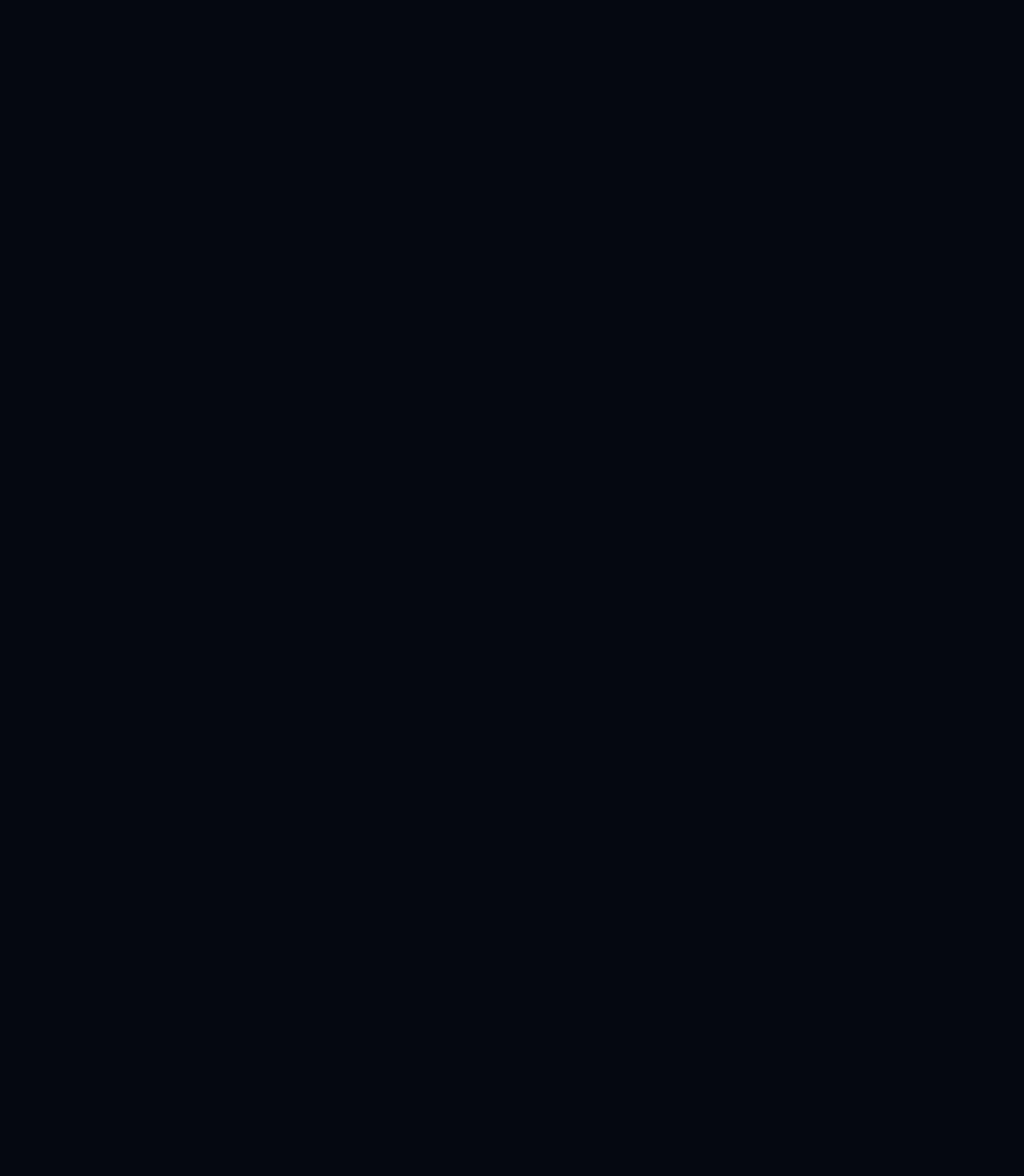
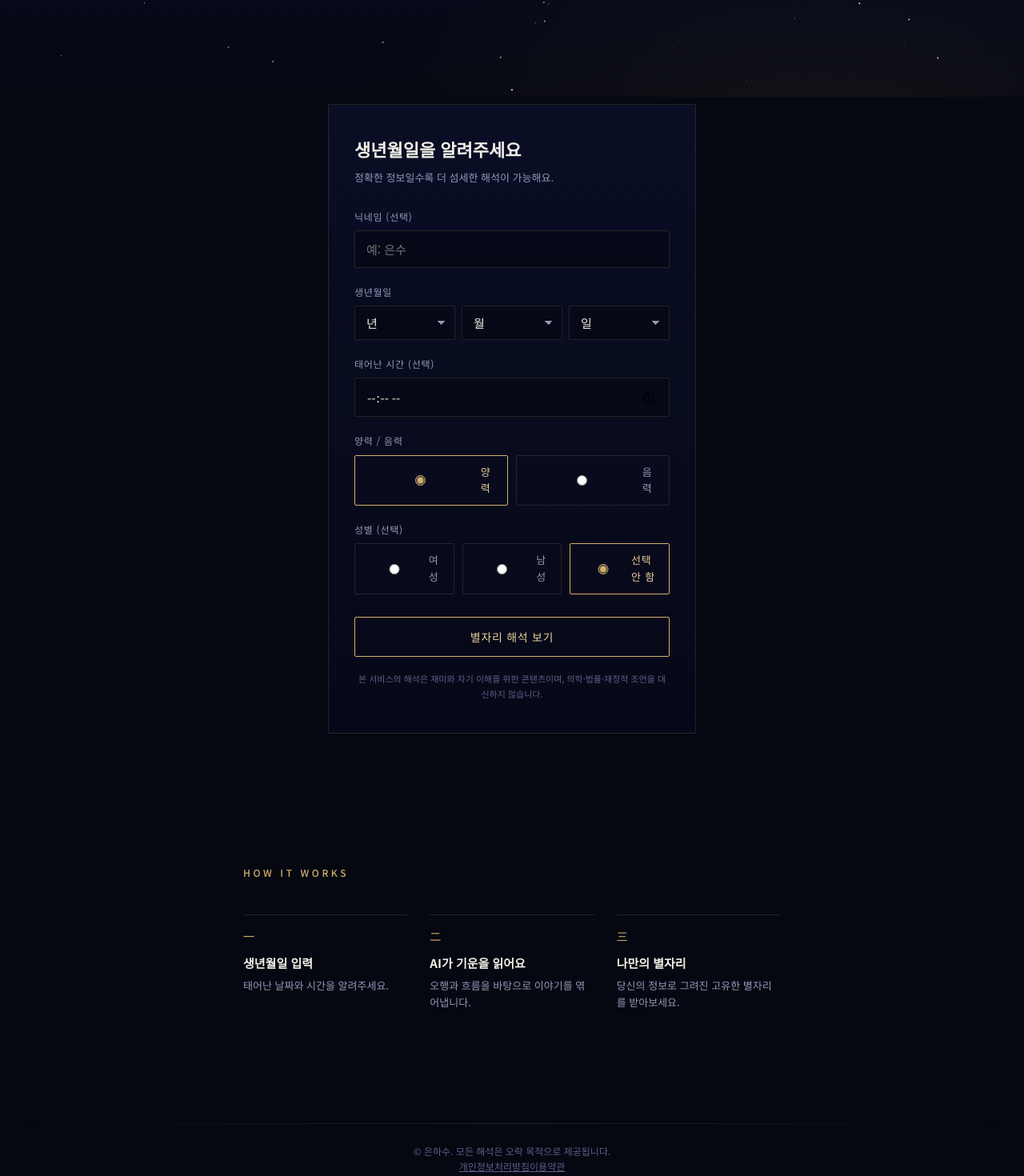
Before and after one commit to ssooom-source/Eunhasu, a Next.js app: page / in a window 1280 px wide. Before the commit this address had no page. Shown: the part 679-2149 px from the top of the page at 80% size. Before the commit the page ends 800 px from the top, so only its background shows below. Built offline with nearby package versions, Linux system fonts and the light colour scheme.

Commit message:
Refactor HomePage component and remove unused code

```diff
--- a/app/page.tsx
+++ b/app/page.tsx
@@ -1,242 +1,276 @@
 "use client";
 
-import { useEffect, useState } from "react";
-import { useSearchParams, useRouter } from "next/navigation";
-import Constellation from "@/components/Constellation";
+import { useState, FormEvent } from "react";
+import { useRouter } from "next/navigation";
+import Starfield from "@/components/Starfield";
 
-type InterpretationResult = {
-  headline: string;
-  keyword: string;
-  elements: string;
-  personality: string;
-  love: string;
-  wealth: string;
-  career: string;
-  recommendedJobs: string[];
-  similarFigure: string;
-  similarFigureReason: string;
-  advice: string;
-  closing: string;
-};
+const currentYear = new Date().getFullYear();
+const YEAR_OPTIONS = Array.from(
+  { length: currentYear - 1920 + 1 },
+  (_, i) => currentYear - i
+);
+const MONTH_OPTIONS = Array.from({ length: 12 }, (_, i) => i + 1);
 
-export default function ResultContent() {
-  const params = useSearchParams();
+function daysInMonth(year: number, month: number) {
+  return new Date(year, month, 0).getDate();
+}
+
+export default function HomePage() {
   const router = useRouter();
+  const [name, setName] = useState("");
+  const [year, setYear] = useState("");
+  const [month, setMonth] = useState("");
+  const [day, setDay] = useState("");
+  const [birthTime, setBirthTime] = useState("");
+  const [calendarType, setCalendarType] = useState<"solar" | "lunar">("solar");
+  const [gender, setGender] = useState<"male" | "female" | "unspecified">(
+    "unspecified"
+  );
+  const [error, setError] = useState("");
 
-  const name = params.get("name") ?? "";
-  const birthDate = params.get("birthDate") ?? "";
-  const birthTime = params.get("birthTime") ?? "";
-  const calendarType = params.get("calendarType") ?? "solar";
-  const gender = params.get("gender") ?? "unspecified";
+  const dayOptions = year && month
+    ? Array.from(
+        { length: daysInMonth(Number(year), Number(month)) },
+        (_, i) => i + 1
+      )
+    : Array.from({ length: 31 }, (_, i) => i + 1);
 
-  const [status, setStatus] = useState<"loading" | "done" | "error">(
-    "loading"
-  );
-  const [result, setResult] = useState<InterpretationResult | null>(null);
-  const [errorMsg, setErrorMsg] = useState("");
+  function handleSubmit(e: FormEvent) {
+    e.preventDefault();
+    setError("");
 
-  useEffect(() => {
-    if (!birthDate) {
-      router.replace("/");
+    if (!year || !month || !day) {
+      setError("생년월일을 모두 선택해주세요.");
       return;
     }
 
-    let cancelled = false;
+    const birthDate = `${year}-${String(month).padStart(2, "0")}-${String(
+      day
+    ).padStart(2, "0")}`;
 
-    async function run() {
-      setStatus("loading");
-      try {
-        const res = await fetch("/api/interpret", {
-          method: "POST",
-          headers: { "Content-Type": "application/json" },
-          body: JSON.stringify({
-            name: name || undefined,
-            birthDate,
-            birthTime: birthTime || undefined,
-            calendarType,
-            gender,
-          }),
-        });
-        const data = await res.json();
+    const params = new URLSearchParams({
+      birthDate,
+      calendarType,
+      gender,
+    });
+    if (birthTime) params.set("birthTime", birthTime);
+    if (name.trim()) params.set("name", name.trim());
 
-        if (cancelled) return;
-
-        if (!res.ok) {
-          setErrorMsg(data.error ?? "해석에 실패했습니다.");
-          setStatus("error");
-          return;
-        }
-
-        setResult(data.result);
-        setStatus("done");
-      } catch {
-        if (!cancelled) {
-          setErrorMsg("네트워크 오류가 발생했습니다. 다시 시도해주세요.");
-          setStatus("error");
-        }
-      }
-    }
-
-    run();
-    return () => {
-      cancelled = true;
-    };
-    // eslint-disable-next-line react-hooks/exhaustive-deps
-  }, [name, birthDate, birthTime, calendarType, gender]);
-
-  const seedKey = `${birthDate}|${birthTime}|${calendarType}|${gender}`;
-
-  const [shareLabel, setShareLabel] = useState("결과 공유하기");
-
-  async function handleShare() {
-    const shareUrl = typeof window !== "undefined" ? window.location.href : "";
-    const shareText = result
-      ? `나의 사주 키워드는 "${result.keyword}", ${result.headline}\n은하수에서 내 사주도 확인해보세요.`
-      : "은하수에서 내 사주를 확인해보세요.";
-
-    if (typeof navigator !== "undefined" && navigator.share) {
-      try {
-        await navigator.share({
-          title: "은하수 | AI 사주 해석",
-          text: shareText,
-          url: shareUrl,
-        });
-      } catch {
-        // 사용자가 공유를 취소한 경우 등은 조용히 무시
-      }
-      return;
-    }
-
-    try {
-      await navigator.clipboard.writeText(shareUrl);
-      setShareLabel("링크를 복사했어요");
-      setTimeout(() => setShareLabel("결과 공유하기"), 2000);
-    } catch {
-      setShareLabel("복사에 실패했어요");
-      setTimeout(() => setShareLabel("결과 공유하기"), 2000);
-    }
+    router.push(`/result?${params.toString()}`);
   }
 
-  if (status === "loading") {
-    return (
-      <div className="loading-state">
-        <div className="spinner" />
-        <p>당신의 하늘을 읽는 중이에요. 잠시만 기다려주세요.</p>
-      </div>
-    );
-  }
+  return (
+    <>
+      <Starfield />
+      <header className="site-header">
+        <div className="logo">
+          은<span>하</span>수
+        </div>
+      </header>
 
-  if (status === "error") {
-    return (
-      <div className="error-state">
-        <p>{errorMsg}</p>
-        <a href="/" className="btn ghost">
-          다시 시도하기
-        </a>
-      </div>
-    );
-  }
+      <main>
+        <section className="hero">
+          <span className="eyebrow hero-eyebrow">AI 사주 해석</span>
+          <h1>
+            태어난 순간의 하늘이
+            <br />
+            <em>당신만의 별자리</em>를 그립니다
+          </h1>
+          <p className="lede">
+            생년월일을 입력하면 AI가 당신의 기운과 흐름을 읽어
+            이야기로 들려드려요. 나만의 별자리도 함께 그려드립니다.
+          </p>
+          <div className="hero-cta">
+            <a href="#form" className="btn">
+              내 사주 보러 가기
+            </a>
+          </div>
+        </section>
 
-  if (!result) return null;
+        <section className="form-section" id="form">
+          <div className="form-card">
+            <h2>생년월일을 알려주세요</h2>
+            <p className="sub">정확한 정보일수록 더 섬세한 해석이 가능해요.</p>
 
-  return (
-    <main className="result-page">
-      <div className="result-header">
-        {name && <p className="result-name">{name}님의 사주</p>}
-        <span className="eyebrow">{result.keyword}</span>
-      </div>
+            <form onSubmit={handleSubmit}>
+              <div className="field">
+                <label htmlFor="userName">닉네임 (선택)</label>
+                <input
+                  id="userName"
+                  type="text"
+                  value={name}
+                  onChange={(e) => setName(e.target.value)}
+                  placeholder="예: 은수"
+                  maxLength={20}
+                />
+              </div>
 
-      <div className="constellation-wrap">
-        <Constellation seedKey={seedKey} />
-      </div>
+              <div className="field">
+                <label htmlFor="birthYear">생년월일</label>
+                <div className="date-select-row">
+                  <select
+                    id="birthYear"
+                    value={year}
+                    onChange={(e) => setYear(e.target.value)}
+                    required
+                  >
+                    <option value="" disabled>
+                      년
+                    </option>
+                    {YEAR_OPTIONS.map((y) => (
+                      <option key={y} value={y}>
+                        {y}년
+                      </option>
+                    ))}
+                  </select>
+                  <select
+                    id="birthMonth"
+                    value={month}
+                    onChange={(e) => setMonth(e.target.value)}
+                    required
+                  >
+                    <option value="" disabled>
+                      월
+                    </option>
+                    {MONTH_OPTIONS.map((m) => (
+                      <option key={m} value={m}>
+                        {m}월
+                      </option>
+                    ))}
+                  </select>
+                  <select
+                    id="birthDay"
+                    value={day}
+                    onChange={(e) => setDay(e.target.value)}
+                    required
+                  >
+                    <option value="" disabled>
+                      일
+                    </option>
+                    {dayOptions.map((d) => (
+                      <option key={d} value={d}>
+                        {d}일
+                      </option>
+                    ))}
+                  </select>
+                </div>
+              </div>
 
-      <div className="result-card">
-        <h2
-          style={{
-            fontFamily: "var(--font-display)",
-            textAlign: "center",
-            fontSize: "26px",
-            marginBottom: "8px",
-          }}
-        >
-          {result.headline}
-        </h2>
+              <div className="field-row">
+                <div className="field">
+                  <label htmlFor="birthTime">태어난 시간 (선택)</label>
+                  <input
+                    id="birthTime"
+                    type="time"
+                    value={birthTime}
+                    onChange={(e) => setBirthTime(e.target.value)}
+                  />
+                </div>
+              </div>
 
-        <div className="result-block">
-          <span className="label">오행의 기운</span>
-          <p>{result.elements}</p>
+              <div className="field">
+                <label>양력 / 음력</label>
+                <div className="radio-group">
+                  <label>
+                    <input
+                      type="radio"
+                      name="calendarType"
+                      checked={calendarType === "solar"}
+                      onChange={() => setCalendarType("solar")}
+                    />
+                    양력
+                  </label>
+                  <label>
+                    <input
+                      type="radio"
+                      name="calendarType"
+                      checked={calendarType === "lunar"}
+                      onChange={() => setCalendarType("lunar")}
+                    />
+                    음력
+                  </label>
+                </div>
+              </div>
+
+              <div className="field">
+                <label>성별 (선택)</label>
+                <div className="radio-group">
+                  <label>
+                    <input
+                      type="radio"
+                      name="gender"
+                      checked={gender === "female"}
+                      onChange={() => setGender("female")}
+                    />
+                    여성
+                  </label>
+                  <label>
+                    <input
+                      type="radio"
+                      name="gender"
+                      checked={gender === "male"}
+                      onChange={() => setGender("male")}
+                    />
+                    남성
+                  </label>
+                  <label>
+                    <input
+                      type="radio"
+                      name="gender"
+                      checked={gender === "unspecified"}
+                      onChange={() => setGender("unspecified")}
+                    />
+                    선택 안 함
+                  </label>
+                </div>
+              </div>
+
+              <button type="submit" className="btn">
+                별자리 해석 보기
+              </button>
+
+              {error && <p className="form-error">{error}</p>}
+
+              <p className="form-note">
+                본 서비스의 해석은 재미와 자기 이해를 위한 콘텐츠이며,
+                의학·법률·재정적 조언을 대신하지 않습니다.
+              </p>
+            </form>
+          </div>
+        </section>
+
+        <section className="how">
+          <div className="wrap">
+            <span className="eyebrow">HOW IT WORKS</span>
+            <div className="how-grid">
+              <div className="how-item">
+                <span className="mark">一</span>
+                <h3>생년월일 입력</h3>
+                <p>태어난 날짜와 시간을 알려주세요.</p>
+              </div>
+              <div className="how-item">
+                <span className="mark">二</span>
+                <h3>AI가 기운을 읽어요</h3>
+                <p>오행과 흐름을 바탕으로 이야기를 엮어냅니다.</p>
+              </div>
+              <div className="how-item">
+                <span className="mark">三</span>
+                <h3>나만의 별자리</h3>
+                <p>당신의 정보로 그려진 고유한 별자리를 받아보세요.</p>
+              </div>
+            </div>
+          </div>
+        </section>
+      </main>
+
+      <footer className="site-footer">
+        <hr className="divider" style={{ marginBottom: 24 }} />© 은하수. 모든
+        해석은 오락 목적으로 제공됩니다.
+        <div className="footer-links">
+          <a href="/privacy">개인정보처리방침</a>
+          <a href="/terms">이용약관</a>
         </div>
-        <div className="result-block">
-          <span className="label">타고난 성격</span>
-          <p>{result.personality}</p>
-        </div>
-        <div className="result-block">
-          <span className="label">연애와 관계</span>
-          <p>{result.love}</p>
-        </div>
-        <div className="result-block">
-          <span className="label">재물과 일</span>
-          <p>{result.wealth}</p>
-        </div>
-        <div className="result-block">
-          <span className="label">적성과 방향</span>
-          <p>{result.career}</p>
-          {result.recommendedJobs?.length > 0 && (
-            <div className="job-chips">
-              {result.recommendedJobs.map((job, i) => (
-                <span key={i} className="job-chip">
-                  {job}
-                </span>
-              ))}
-            </div>
-          )}
-        </div>
-
-        {result.similarFigure && (
-          <div className="result-block similar-figure">
-            <span className="label">기운이 통하는 인물</span>
-            <h3>{result.similarFigure}</h3>
-            <p>{result.similarFigureReason}</p>
-          </div>
-        )}
-
-        <div className="result-block">
-          <span className="label">지금 필요한 것</span>
-          <p>{result.advice}</p>
-        </div>
-
-        <p
-          style={{
-            textAlign: "center",
-            marginTop: "30px",
-            color: "var(--text-muted)",
-            fontSize: "14px",
-          }}
-        >
-          {result.closing}
-        </p>
-      </div>
-
-      <div className="result-actions">
-        <button onClick={handleShare} className="btn">
-          {shareLabel}
-        </button>
-        <a
-          href={`/compatibility?p1BirthDate=${encodeURIComponent(
-            birthDate
-          )}&p1CalendarType=${encodeURIComponent(
-            calendarType
-          )}&p1Gender=${encodeURIComponent(gender)}${
-            birthTime ? `&p1BirthTime=${encodeURIComponent(birthTime)}` : ""
-          }${name ? `&p1Name=${encodeURIComponent(name)}` : ""}`}
-          className="btn ghost"
-        >
-          친구와 궁합 보기
-        </a>
-        <a href="/" className="btn ghost">
-          다시 보기
-        </a>
-      </div>
-    </main>
+      </footer>
+    </>
   );
 }
```
